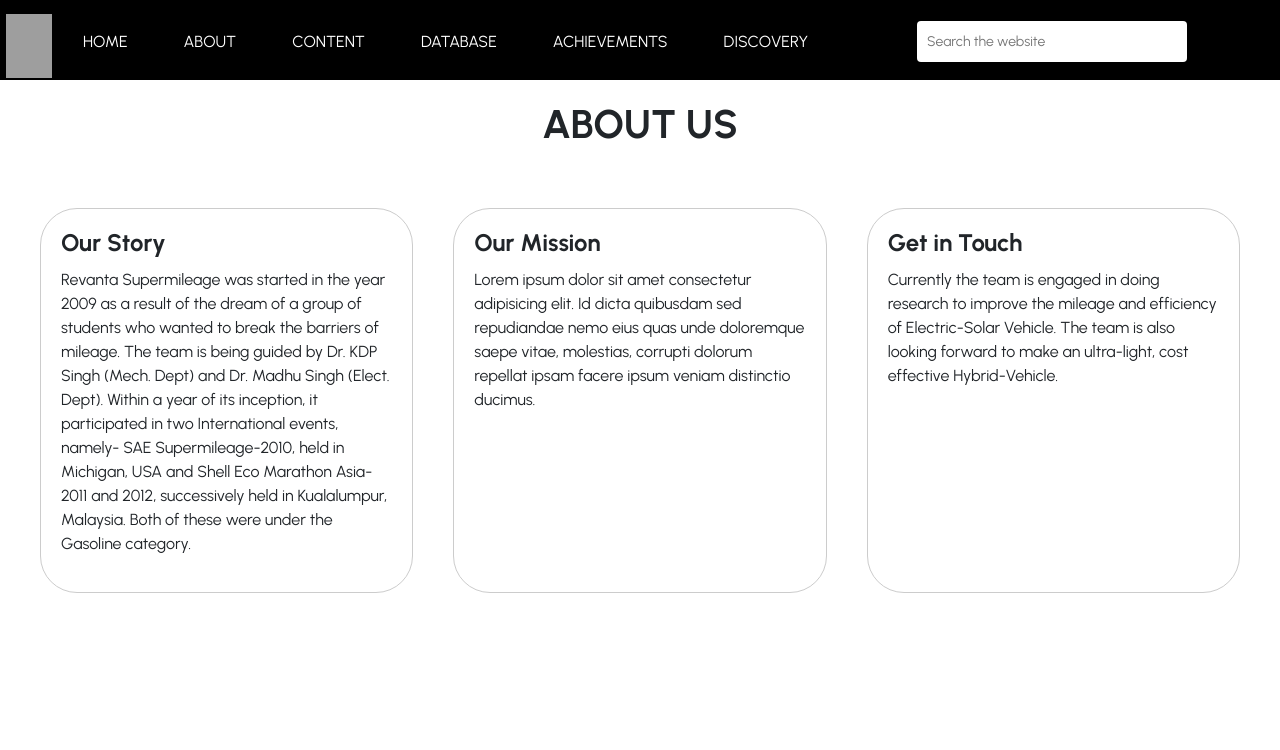
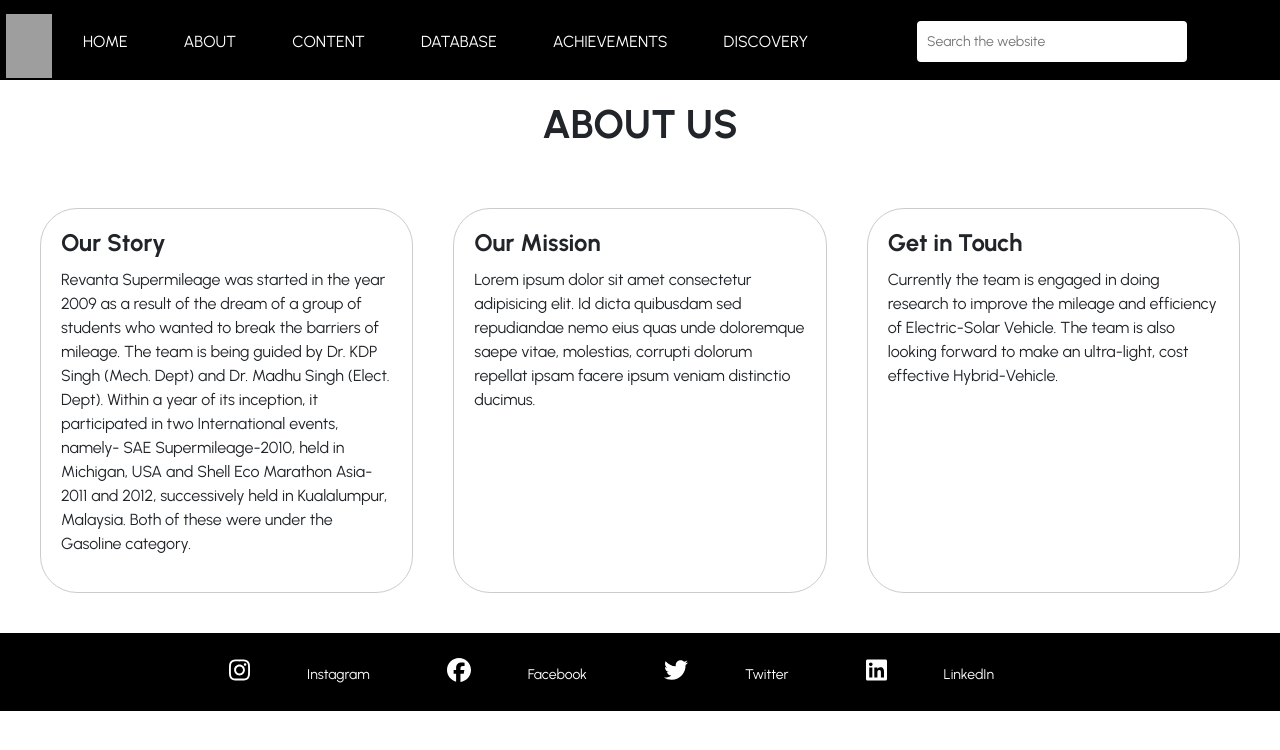
Before and after one commit to Shaketshubham276/revanta_website, a React (Create React App) app: page / in a window 1280 px wide. Shown: the top 750 px of the page. Built offline with nearby package versions, Linux system fonts and the light colour scheme; grey boxes are pictures that could not be loaded.

Commit message:
about us page with footer,navbar

```diff
--- a/package.json
+++ b/package.json
@@ -6,6 +6,7 @@
     "@testing-library/jest-dom": "^5.16.5",
     "@testing-library/react": "^13.4.0",
     "@testing-library/user-event": "^13.5.0",
+    "font-awesome": "^4.7.0",
     "react": "^18.2.0",
     "react-dom": "^18.2.0",
     "react-router-dom": "^6.8.1",
--- a/src/App.js
+++ b/src/App.js
@@ -1,11 +1,13 @@
 import React from 'react';
 import AboutUs from './components/about_us/aboutus';
 import Navbar from './components/navbar/navbar.jsx';
+import Footer from './components/footer/footer.jsx';
 function App() {
   return (
     <div className="App">
        <Navbar />
       <AboutUs />
+      <Footer/>
     </div>
   );
 }
--- /dev/null
+++ b/src/components/footer/footer.css
@@ -0,0 +1,25 @@
+.social-footer {
+    background-color: black;
+    color: #fff;
+    padding: 20px 0;
+    text-align: center;
+  }
+
+  .social-icons {
+    font-size: 24px;
+  }
+
+  .social-icons a {
+    color: #fff;
+    text-decoration: none;
+    margin: 0 10px;
+  }
+
+  .icon-label {
+    display: inline-flex;
+    margin-top: 5px;
+    font-size: 14px;
+    margin: 3px 46px;
+    padding: 3px 11px;
+
+  }
--- /dev/null
+++ b/src/components/footer/footer.jsx
@@ -0,0 +1,39 @@
+import React from 'react';
+import { FontAwesomeIcon } from '@fortawesome/react-fontawesome';
+import {
+  faInstagram,
+  faFacebook,
+  faTwitter,
+  faLinkedin,
+} from '@fortawesome/free-brands-svg-icons';
+
+import './footer.css'; // Import your CSS file for styling
+
+function SocialFooter() {
+  return (
+    <footer className="social-footer">
+      <div className="container">
+        <div className="social-icons">
+          <a href="https://www.instagram.com/" target="_blank" rel="noopener noreferrer">
+            <FontAwesomeIcon icon={faInstagram} />
+            <span className="icon-label">Instagram</span>
+          </a>
+          <a href="https://www.facebook.com/" target="_blank" rel="noopener noreferrer">
+            <FontAwesomeIcon icon={faFacebook} />
+            <span className="icon-label">Facebook</span>
+          </a>
+          <a href="https://twitter.com/" target="_blank" rel="noopener noreferrer">
+            <FontAwesomeIcon icon={faTwitter} />
+            <span className="icon-label">Twitter</span>
+          </a>
+          <a href="https://www.linkedin.com/" target="_blank" rel="noopener noreferrer">
+            <FontAwesomeIcon icon={faLinkedin} />
+            <span className="icon-label">LinkedIn</span>
+          </a>
+        </div>
+      </div>
+    </footer>
+  );
+}
+
+export default SocialFooter;
```
Also changed, not shown: 1 other file (tests, documents, lock files or other folders).
